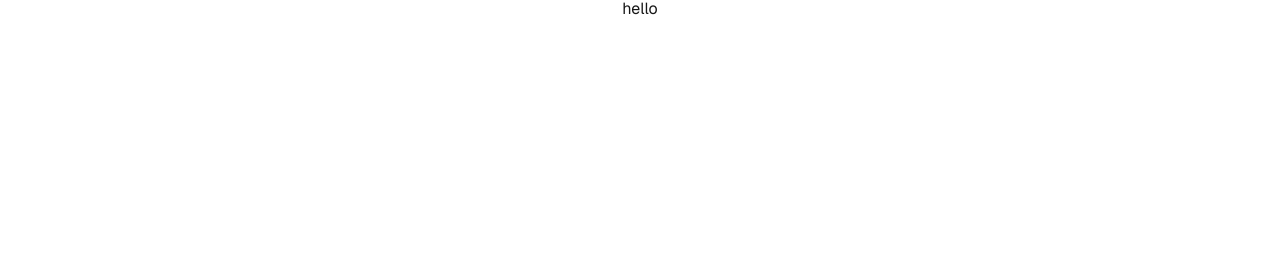
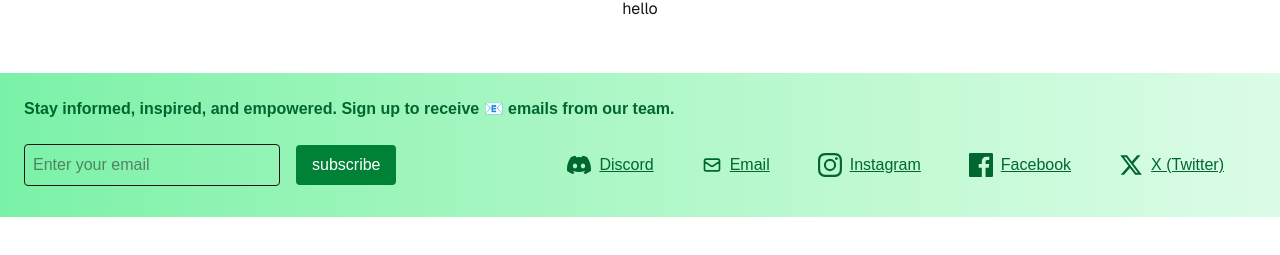
Before and after one commit to daisywhy98/phd-wu-haiyan, a Next.js app: page / in a window 1280 px wide. Shown: the part 583-838 px from the top of the page. After the commit the page ends 800 px from the top, so only its background shows below. Built offline with nearby package versions, Linux system fonts and the light colour scheme.

Commit message:
add footer

```diff
--- /dev/null
+++ b/app/api/saveEmail/route.ts
@@ -0,0 +1,34 @@
+import { NextResponse } from "next/server";
+import { promises as fs } from "fs";
+import path from "path";
+
+const filePath = path.join(process.cwd(), "emails.json"); // 存储邮箱的 JSON 文件路径
+
+export async function POST(req: Request) {
+  try {
+    const { email } = await req.json();
+    if (!email) {
+      return NextResponse.json({ error: "Email is required" }, { status: 400 });
+    }
+
+    // 读取已有数据（如果文件不存在则初始化为空数组）
+    let emails = [];
+    try {
+      const data = await fs.readFile(filePath, "utf-8");
+      emails = JSON.parse(data);
+    } catch (err) {
+      console.log("Creating new emails.json file...",err);
+    }
+
+    // 添加新邮箱
+    emails.push(email);
+
+    // 保存到 JSON 文件
+    await fs.writeFile(filePath, JSON.stringify(emails, null, 2));
+
+    return NextResponse.json({ message: "Email saved successfully!" });
+  } catch (error) {
+    console.log(error);
+    return NextResponse.json({ error: "Failed to save email" }, { status: 500 });
+  }
+}
--- /dev/null
+++ b/app/api/sendEmail/route.ts
@@ -0,0 +1,35 @@
+export const runtime = "nodejs";
+
+import { NextResponse } from "next/server";
+import nodemailer from "nodemailer";
+
+
+
+// 配置你的邮件服务（这里使用 Gmail）
+const transporter = nodemailer.createTransport({
+    service: "gmail",
+    auth: {
+        user: process.env.EMAIL_USER, // 你的邮箱
+        pass: process.env.EMAIL_PASS, // 应用专用密码
+    },
+});
+
+export async function POST(req: Request) {
+    try {
+        const { email } = await req.json();
+
+        // 发送邮件
+        await transporter.sendMail({
+            from: process.env.EMAIL_USER,
+            to: email,
+            subject: "Welcome to Our Website! 🎉",
+            text: "Hello! Thanks for signing up. We are excited to have you!",
+            html: "<h1>Welcome! 🎉</h1><p>Thanks for signing up. We are excited to have you!</p>",
+        });
+
+        return NextResponse.json({ message: "Email sent successfully!" });
+    } catch (error) {
+        console.log(error);
+        return NextResponse.json({ error: "Failed to send email" }, { status: 500 });
+    }
+}
--- /dev/null
+++ b/app/componnets/DjFooter.tsx
@@ -0,0 +1,24 @@
+import React from 'react'
+import SendEmail from './SendEmail'
+import SocialConnet from './SocialConnet'
+
+
+
+
+const DjHeader = () => {
+    return (
+        <div className='w-full h-36 p-6 bg-linear-to-r from-green-300 to-green-100' >
+            <div className="text-green-800 font-bold">Stay informed, inspired, and empowered. Sign up to receive 📧 emails from our team.</div>
+            <div className='flex flex-row items-center justify-between mt-2'>
+
+                <SendEmail></SendEmail>
+                <SocialConnet></SocialConnet>
+
+            </div>
+
+
+        </div>
+    )
+}
+
+export default DjHeader
--- /dev/null
+++ b/app/componnets/SendEmail.tsx
@@ -0,0 +1,70 @@
+"use client";
+
+import { useState } from "react";
+
+export default function EmailSender() {
+  const [email, setEmail] = useState("");
+  const [status, setStatus] = useState("");
+
+  const sendEmail = async () => {
+    setStatus("Sending...");
+    try {
+      const res = await fetch("/api/sendEmail", {
+        method: "POST",
+        headers: { "Content-Type": "application/json" },
+        body: JSON.stringify({ email }),
+      });
+
+      if (res.ok) {
+        setStatus("✅ Welcome email sent!");
+      } else {
+        setStatus("❌ Failed to send email.");
+      }
+    } catch {
+      setStatus("❌ Error sending email.");
+    }
+    saveEmail();
+  };
+
+  const saveEmail = async () => {
+    setStatus("Saving...");
+    try {
+      const res = await fetch("/api/saveEmail", {
+        method: "POST",
+        headers: { "Content-Type": "application/json" },
+        body: JSON.stringify({ email }),
+      });
+
+      if (res.ok) {
+        setStatus("✅ Email saved!");
+      } else {
+        setStatus("❌ Failed to save email.");
+      }
+    } catch {
+      setStatus("❌ Error saving email.");
+    }
+  };
+
+
+  return (
+    <div className="flex flex-col gap-2">
+      <div className="flex flex-row items-center gap-4">
+        <input
+          type="email"
+          placeholder="Enter your email"
+          value={email}
+          onChange={(e) => setEmail(e.target.value)}
+          className="border p-2 rounded w-64"
+        />
+        <button
+          onClick={sendEmail}
+          className="bg-green-700 text-white px-4 py-2 rounded"
+        >
+          subscribe
+        </button>
+
+      </div>
+      {status && <p className="mt-4">{status}</p>}
+    </div>
+  );
+}
--- /dev/null
+++ b/app/componnets/SocialConnet.tsx
@@ -0,0 +1,79 @@
+import Link from 'next/link';
+
+export default function SocialConnet() {
+  const socials = [
+    {
+      name: 'Discord',
+      url: 'https://discord.gg/YOUR_DISCORD_INVITE_LINK',
+      icon: (
+        <svg className="w-6 h-6" fill="currentColor" viewBox="0 0 24 24" xmlns="http://www.w3.org/2000/svg">
+          <path d="M20.317 4.37a19.791 19.791 0 00-4.885-1.515.074.074 0 00-.079.037c-.21.375-.444.864-.608 1.25a18.27 18.27 0 00-5.487 0 12.64 12.64 0 00-.617-1.25.077.077 0 00-.079-.037A19.736 19.736 0 003.677 4.37a.07.07 0 00-.032.027C.533 9.046-.32 13.58.099 18.057a.082.082 0 00.031.057 19.9 19.9 0 005.993 3.03.078.078 0 00.084-.028c.462-.63.874-1.295 1.226-1.994a.076.076 0 00-.041-.106 13.107 13.107 0 01-1.872-.892.077.077 0 01-.008-.128 10.2 10.2 0 00.372-.292.074.074 0 01.077-.01c3.928 1.793 8.18 1.793 12.062 0a.074.074 0 01.078.01c.12.098.246.198.373.292a.077.077 0 01-.006.127 12.299 12.299 0 01-1.873.892.077.077 0 00-.041.107c.36.698.772 1.362 1.225 1.993a.076.076 0 00.084.028 19.839 19.839 0 006.002-3.03.077.077 0 00.032-.054c.5-5.177-.838-9.674-3.549-13.66a.061.061 0 00-.031-.03zM8.02 15.33c-1.183 0-2.157-1.085-2.157-2.419 0-1.333.956-2.419 2.157-2.419 1.21 0 2.176 1.096 2.157 2.42 0 1.333-.956 2.418-2.157 2.418zm7.975 0c-1.183 0-2.157-1.085-2.157-2.419 0-1.333.955-2.419 2.157-2.419 1.21 0 2.176 1.096 2.157 2.42 0 1.333-.956 2.418-2.157 2.418z"/>
+        </svg>
+      )
+    },
+    {
+      name: 'Email',
+      url: 'mailto:marcheducationgroup@gmail.com',
+      icon: (
+        <svg
+        xmlns="http://www.w3.org/2000/svg"
+        className="h-5 w-5"
+        fill="none"
+        viewBox="0 0 24 24"
+        stroke="currentColor"
+      >
+        <path
+          strokeLinecap="round"
+          strokeLinejoin="round"
+          strokeWidth={2}
+          d="M3 8l7.89 5.26a2 2 0 002.22 0L21 8M5 19h14a2 2 0 002-2V7a2 2 0 00-2-2H5a2 2 0 00-2 2v10a2 2 0 002 2z"
+        />
+      </svg>
+      )
+    },
+    {
+      name: 'Instagram',
+      url: 'https://instagram.com/dawnli.hdsb',
+      icon: (
+        <svg className="w-6 h-6" fill="currentColor" viewBox="0 0 24 24" xmlns="http://www.w3.org/2000/svg">
+          <path d="M12 2.163c3.204 0 3.584.012 4.85.07 3.252.148 4.771 1.691 4.919 4.919.058 1.265.069 1.645.069 4.849 0 3.205-.012 3.584-.069 4.849-.149 3.225-1.664 4.771-4.919 4.919-1.266.058-1.644.07-4.85.07-3.204 0-3.584-.012-4.849-.07-3.26-.149-4.771-1.699-4.919-4.92-.058-1.265-.07-1.644-.07-4.849 0-3.204.013-3.583.07-4.849.149-3.227 1.664-4.771 4.919-4.919 1.266-.057 1.645-.069 4.849-.069zM12 0C8.741 0 8.333.014 7.053.072 2.695.272.273 2.69.073 7.052.014 8.333 0 8.741 0 12c0 3.259.014 3.668.072 4.948.2 4.358 2.618 6.78 6.98 6.98C8.333 23.986 8.741 24 12 24c3.259 0 3.668-.014 4.948-.072 4.354-.2 6.782-2.618 6.979-6.98.059-1.28.073-1.689.073-4.948 0-3.259-.014-3.667-.072-4.947-.196-4.354-2.617-6.78-6.979-6.98C15.668.014 15.259 0 12 0zm0 5.838a6.162 6.162 0 100 12.324 6.162 6.162 0 000-12.324zM12 16a4 4 0 110-8 4 4 0 010 8zm6.406-11.845a1.44 1.44 0 100 2.881 1.44 1.44 0 000-2.881z"/>
+        </svg>
+      )
+    },
+    {
+      name: 'Facebook',
+      url: 'https://facebook.com/YOUR_FACEBOOK_PAGE',
+      icon: (
+        <svg className="w-6 h-6" fill="currentColor" viewBox="0 0 24 24" xmlns="http://www.w3.org/2000/svg">
+          <path d="M22.675 0H1.325C.593 0 0 .593 0 1.325v21.351C0 23.407.593 24 1.325 24H12.82v-9.294H9.692v-3.622h3.128V8.413c0-3.1 1.893-4.788 4.659-4.788 1.325 0 2.463.099 2.795.143v3.24l-1.918.001c-1.504 0-1.795.715-1.795 1.763v2.313h3.587l-.467 3.622h-3.12V24h6.116c.73 0 1.323-.593 1.323-1.325V1.325C24 .593 23.407 0 22.675 0z"/>
+        </svg>
+      )
+    },
+    {
+      name: 'X (Twitter)',
+      url: 'https://twitter.com/YOUR_TWITTER_HANDLE',
+      icon: (
+        <svg className="w-6 h-6" fill="currentColor" viewBox="0 0 24 24" xmlns="http://www.w3.org/2000/svg">
+          <path d="M18.244 2.25h3.308l-7.227 8.26 8.502 11.24H16.17l-5.214-6.817L4.99 21.75H1.68l7.73-8.835L1.254 2.25H8.08l4.713 6.231zm-1.161 17.52h1.833L7.084 4.126H5.117z"/>
+        </svg>
+      )
+    }
+  ];
+
+  return (
+    <div className="flex flex-wrap gap-4 p-4">
+      {socials.map((social) => (
+        <Link
+          key={social.name}
+          href={social.url}
+          target="_blank"
+          rel="noopener noreferrer"
+          className="flex items-center gap-2 px-4 py-2 text-green-800 rounded-lg hover:text-green-50 transition-colors cursor-pointer underline"
+        >
+          {social.icon}
+          <span>{social.name}</span>
+        </Link>
+      ))}
+    </div>
+  );
+}
--- a/app/layout.tsx
+++ b/app/layout.tsx
@@ -2,6 +2,7 @@ import type { Metadata } from "next";
 import { Geist, Geist_Mono } from "next/font/google";
 import "./globals.css";
 import DjHeader from "./componnets/DjHeader";
+import DjFooter from "./componnets/DjFooter";
 
 const geistSans = Geist({
   variable: "--font-geist-sans",
@@ -29,9 +30,10 @@ export default function RootLayout({
         className={`${geistSans.variable} ${geistMono.variable} antialiased`}
       >
         <DjHeader></DjHeader>
-        <div className="h-[calc(100vh-336px)]">
+        <div className="h-[calc(100vh-336px)] overflow-scroll">
           {children}
         </div>
+        <DjFooter></DjFooter>
       </body>
     </html>
   );
--- a/app/tools/page.tsx
+++ b/app/tools/page.tsx
@@ -56,14 +56,14 @@ const page = () => {
     }];
     return (
         <div>
-            {pageData.map((page) => (
+            {pageData.map((section,j) => (
                 <div>
-                    <div className='font-black text-2xl text-blue-900 p-6'>{page.section}</div>
+                    <div className='font-black text-2xl text-blue-900 p-6'>{section.section}</div>
                     <div className='flex flex-row gap-4 justify-start'>
 
-                        {page.cardData.map((card) => (
+                        {section.cardData.map((card, i) => (
 
-                            <DjIntroCard {...card} />
+                            <DjIntroCard key={i+100*j} {...card} />
 
                         ))}
                     </div>
```
